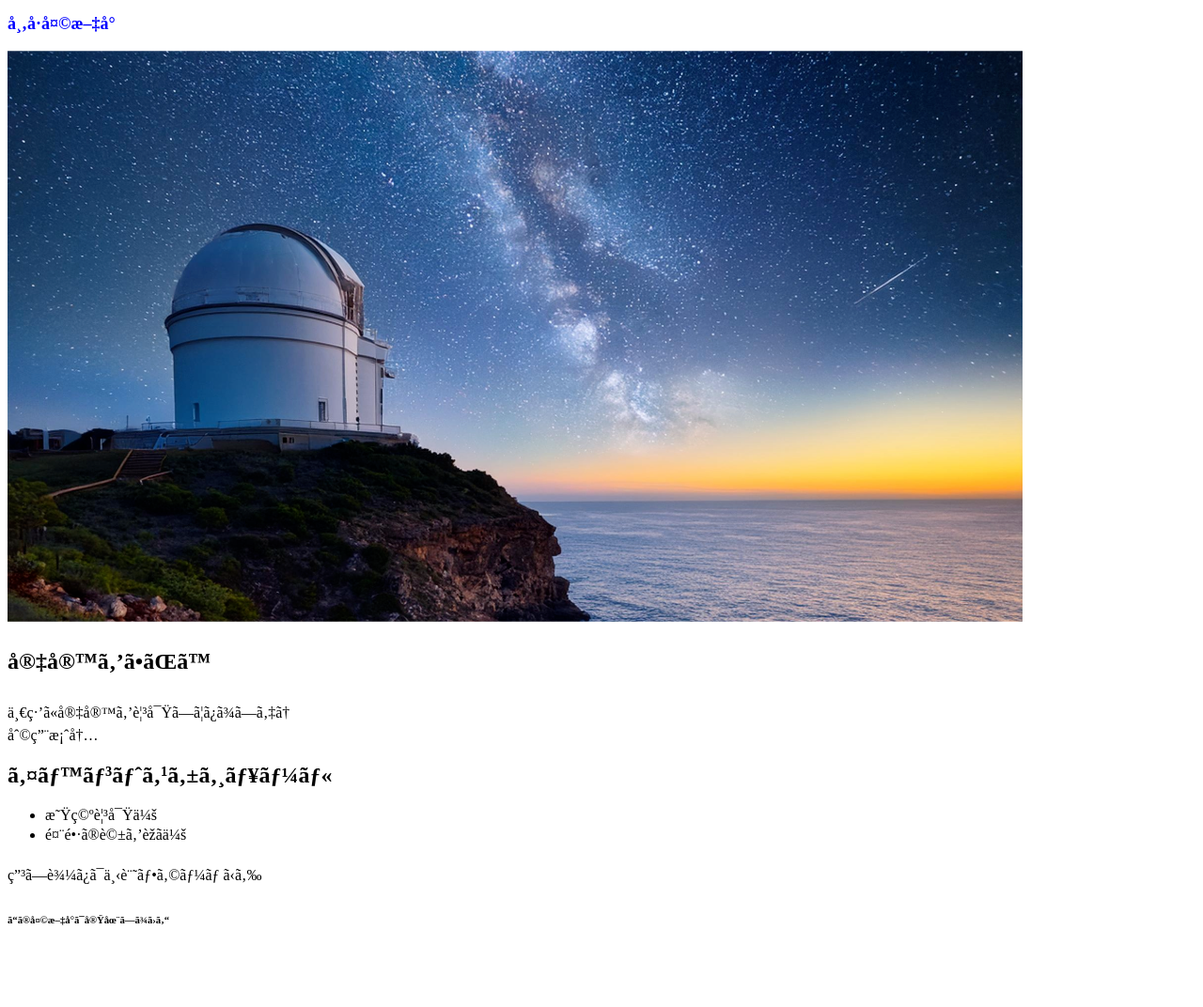
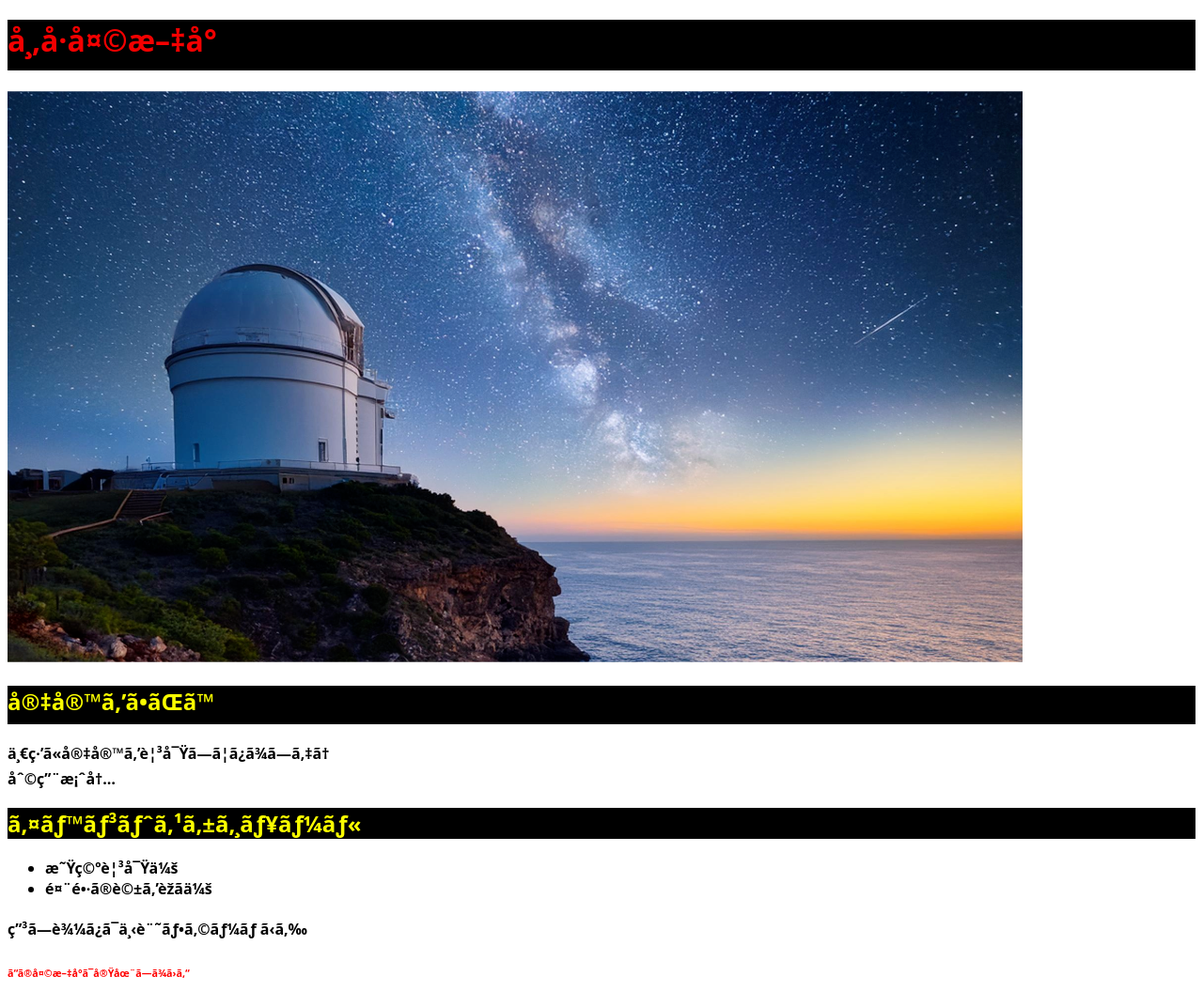
Before and after one commit to ick2322005/prg202411181, a plain HTML site: page index.html in a window 1280 px wide. Shown: the whole page at 94% size. Before the commit the page ends 1015 px from the top, so only its background shows below. Drawn offline with Linux system fonts and the light colour scheme.

Commit message:
2024 12/3 フォントの色

```diff
--- a/style.css
+++ b/style.css
@@ -1,6 +1,18 @@
+body {
+    font-weight: bolder;
+    font-family: system-ui;
+}
 
 h1 {
-    font-size: large;
-    font-weight: bold;
-    color: blue;
+    color: rgba(255, 0, 0, 0.952);
+    background-color: rgb(0, 0, 0);
 }
+
+h2 {
+    color: rgb(251, 255, 0);
+    background-color: black;
+}
+
+h6{
+    color: rgb(255, 0, 0);
+}
```
